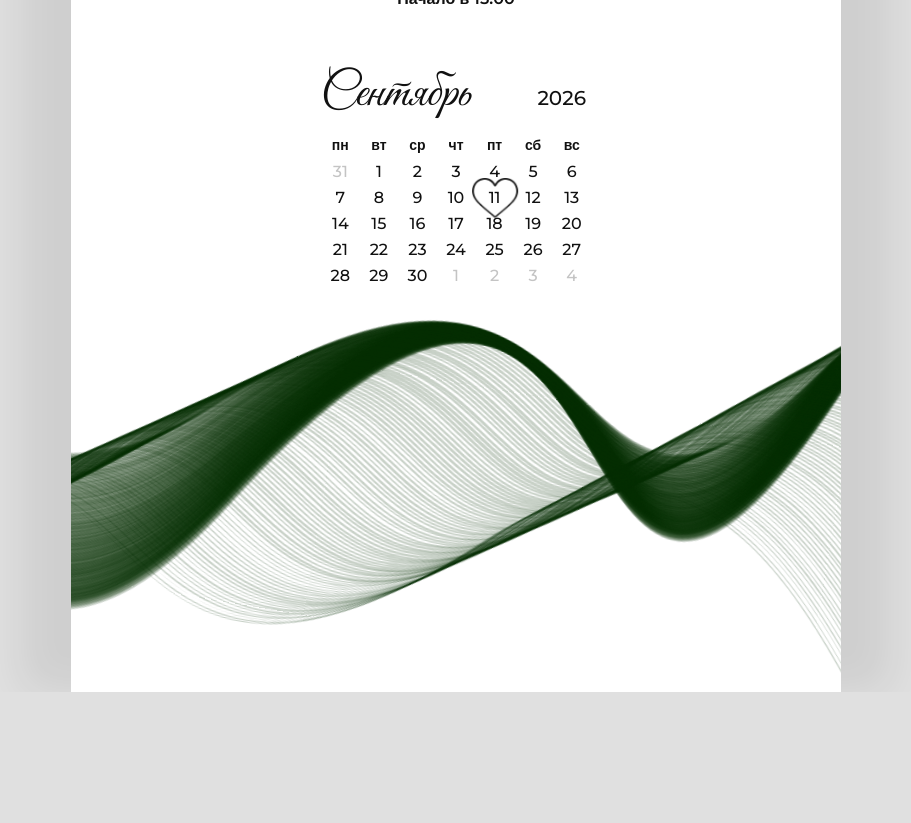
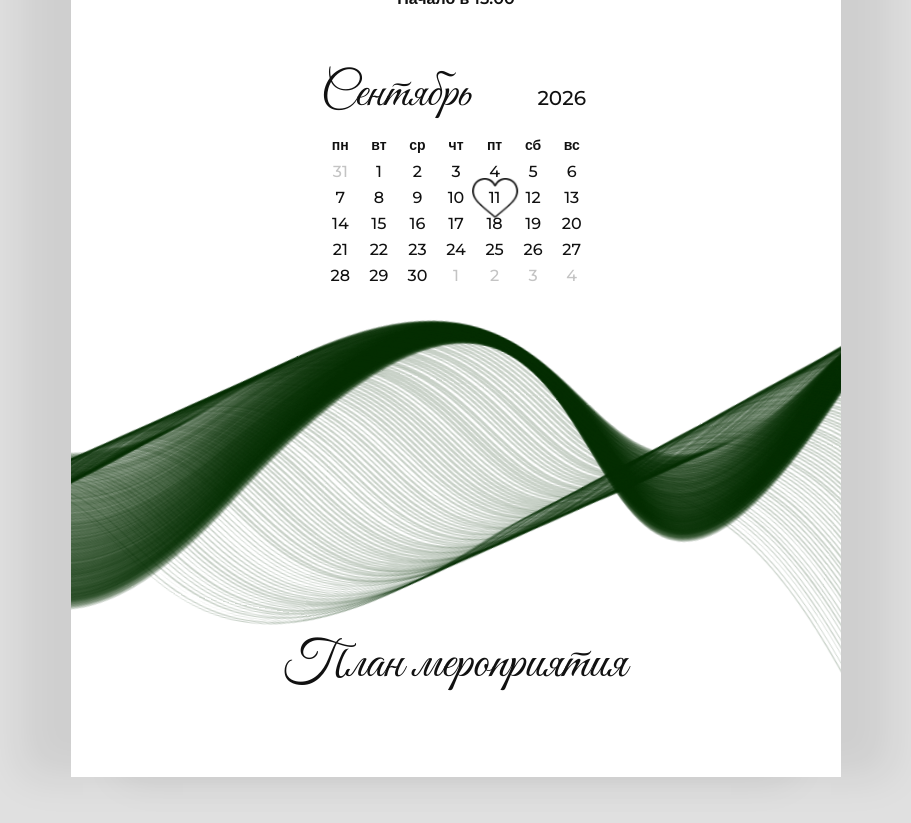
Before and after one commit to ax1lebafer/wedding-2, a React (Vite) app: page / in a window 1280 px wide. Shown: the part 1580-2403 px from the top of the page, without its empty margins (184-1095 px from the left). Before the commit the page ends 2272 px from the top, so only its background shows below. Built offline with nearby package versions, Linux system fonts and the light colour scheme; a web font is replaced by a local one.

Commit message:
shedule section

```diff
--- a/src/App.tsx
+++ b/src/App.tsx
@@ -1,11 +1,12 @@
 import { PageLayout } from './layouts/PageLayout'
-import { Hero, Invitation } from './sections'
+import { Hero, Invitation, Schedule } from './sections'
 
 function App() {
   return (
     <PageLayout>
       <Hero />
       <Invitation />
+      <Schedule />
     </PageLayout>
   )
 }
--- a/src/sections/Invitation/Invitation.scss
+++ b/src/sections/Invitation/Invitation.scss
@@ -18,14 +18,14 @@
 .invitation__decor {
   position: relative;
   width: 100%;
-  height: 420px;
+  height: 340px;
   margin-top: -70px;
-  overflow: hidden;
+  overflow: visible;
   flex-shrink: 0;
   line-height: 0;
 
   @media (min-width: $bp-tablet) {
-    height: 560px;
+    height: 500px;
     margin-top: -180px;
   }
 }
--- /dev/null
+++ b/src/sections/Schedule/Schedule.scss
@@ -0,0 +1,27 @@
+@use '../../styles/variables' as *;
+
+.schedule {
+  display: flex;
+  flex-direction: column;
+  align-items: center;
+  gap: 24px;
+  padding: 0 24px 64px;
+  text-align: center;
+  color: #111;
+
+  @media (min-width: $bp-tablet) {
+    gap: 28px;
+    padding-bottom: 80px;
+  }
+}
+
+.schedule__heading {
+  font-family: $font-script;
+  font-size: 48px;
+  font-weight: 400;
+  line-height: 1.25;
+
+  @media (min-width: $bp-tablet) {
+    font-size: 52px;
+  }
+}
--- /dev/null
+++ b/src/sections/Schedule/Schedule.tsx
@@ -0,0 +1,9 @@
+import './Schedule.scss'
+
+export function Schedule() {
+  return (
+    <section className="schedule">
+      <h2 className="schedule__heading">План мероприятия</h2>
+    </section>
+  )
+}
--- a/src/sections/index.ts
+++ b/src/sections/index.ts
@@ -1,2 +1,3 @@
 export { Hero } from './Hero/Hero'
 export { Invitation } from './Invitation/Invitation'
+export { Schedule } from './Schedule/Schedule'
```
